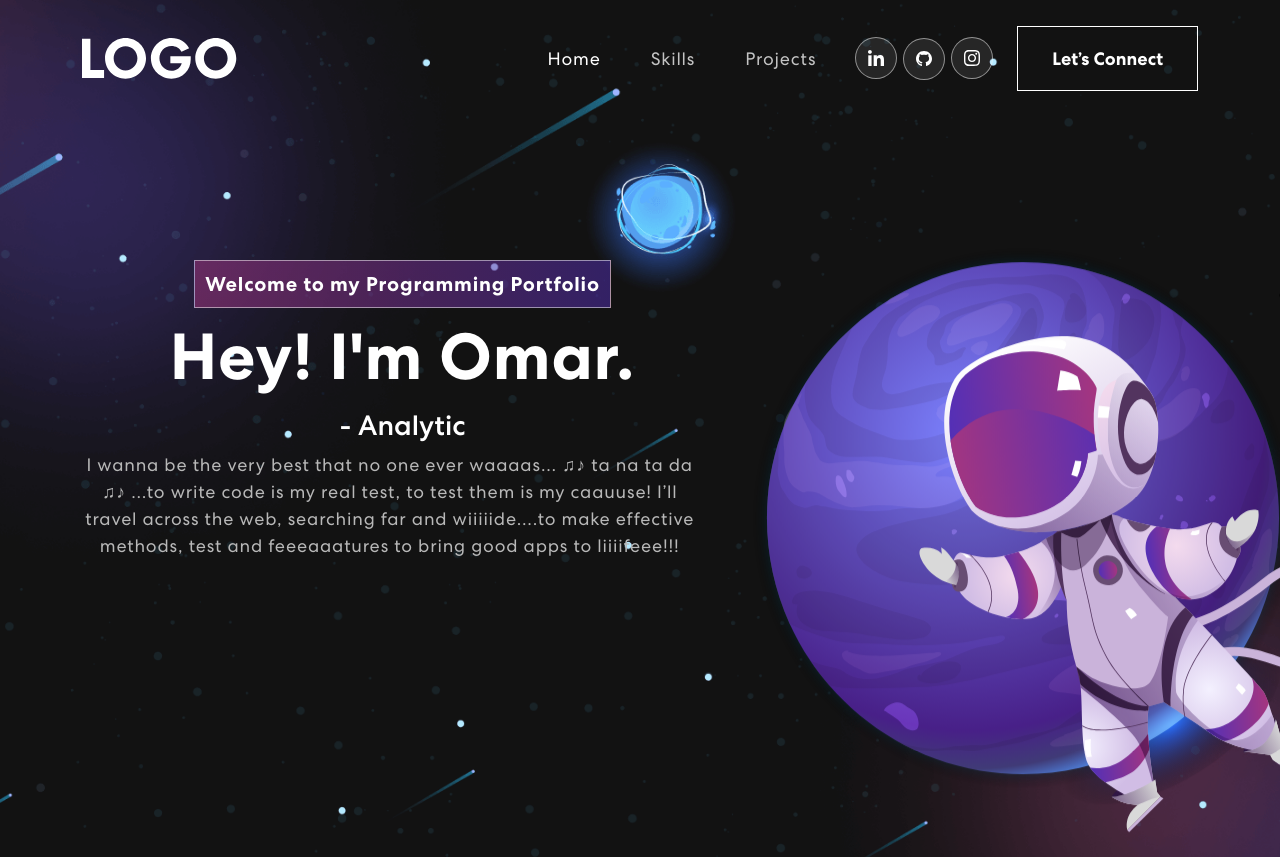
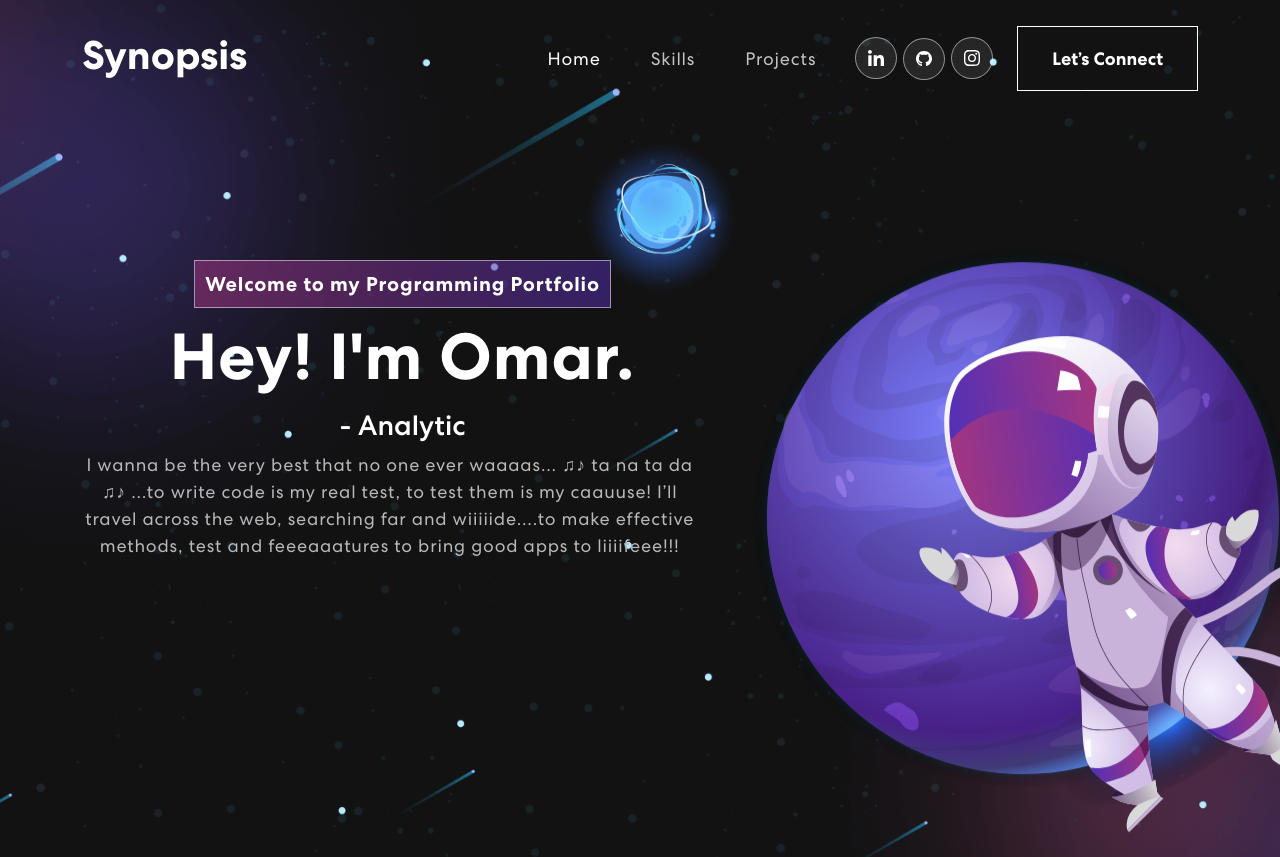
Before and after one commit to InquisitiveMindHasToKnow/SynopsisWeb, a React (Create React App) app: page / in a window 1280 px wide. Shown: the top 857 px of the page. Built offline with nearby package versions, Linux system fonts and the light colour scheme.

Commit message:
Changed App logo to Syopsis(app name) and added css for App-title

```diff
--- a/src/App.css
+++ b/src/App.css
@@ -49,15 +49,9 @@ h1, h2, h3, h4, h5, h6 {
   text-align: center;
 }
 
-.App-logo {
-  height: 40vmin;
-  pointer-events: none;
-}
-
-@media (prefers-reduced-motion: no-preference) {
-  .App-logo {
-    animation: App-logo-spin infinite 20s linear;
-  }
+.App-title {
+  color: white;
+  font-weight: 700;
 }
 
 .App-header {
--- a/src/App.js
+++ b/src/App.js
@@ -1,4 +1,3 @@
-import logo from './logo.svg';
 import './App.css';
 import { NavBar } from './components/NavBar'
 import { Banner } from './components/Banner'
--- a/src/components/NavBar.js
+++ b/src/components/NavBar.js
@@ -1,6 +1,5 @@
 import { Navbar, Nav, Container } from "react-bootstrap"
 import { useEffect, useState } from 'react'
-import logo from '../assets/images/logo.svg'
 import firstNavIcon from '../assets/images/nav-icon1.svg'
 import secondNavIcon from '../assets/images/nav-icon2.svg'
 import thirdNavIcon from '../assets/images/nav-icon3.svg'
@@ -42,7 +41,7 @@ export const NavBar = () => {
       <Navbar expand="md" className={scrolled ? "scrolled" : ""}>
         <Container>
           <Navbar.Brand href="/">
-            <img src={logo} alt="Logo" />
+            <h1 className="App-title">Synopsis</h1>
           </Navbar.Brand>
           <Navbar.Toggle aria-controls="basic-navbar-nav">
             <span className="navbar-toggler-icon"></span>
```
Also changed, not shown: src/logo.svg (deleted).
